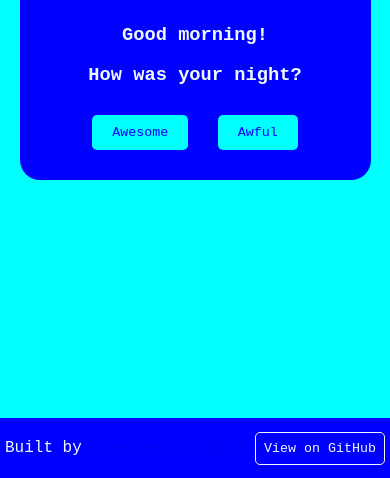
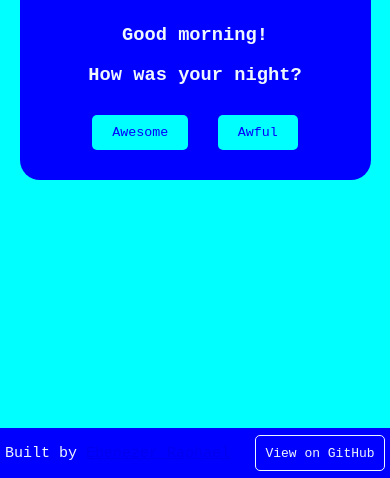
Before and after one commit to ebenezerraph/greetings, a plain HTML site: page index.html in a window 390 px wide. Shown: the part 366-844 px from the top of the page. Drawn offline with Linux system fonts and the light colour scheme.

Commit message:
Refactor: Improve footer styling
Refines the styling of the footer, specifically the button and paragraph elements. Ensures a consistent visual appeal and improves the button's appearance and responsiveness.

```diff
--- a/styles.css
+++ b/styles.css
@@ -126,7 +126,7 @@ button:hover {
 
 footer {
   width: 100%;
-  min-height: 50px;
+  height: 50px;
   position: fixed;
   bottom: 0;
   left: 0;
@@ -139,15 +139,21 @@ footer {
   align-items: center;
 }
 
+footer p {
+  font-size: 15px;
+}
+
 footer button {
   border: 1px solid aliceblue;
   background-color: blue;
   color: aliceblue;
+  box-sizing: border-box;
+  font-size: 13px;
   border-radius: 5px;
-  box-sizing: border-box;
   padding: 8px;
+  width: 130px;
+  height: 36px;
   cursor: pointer;
-  min-width: 130px;
   margin: 0;
 }
 
```
